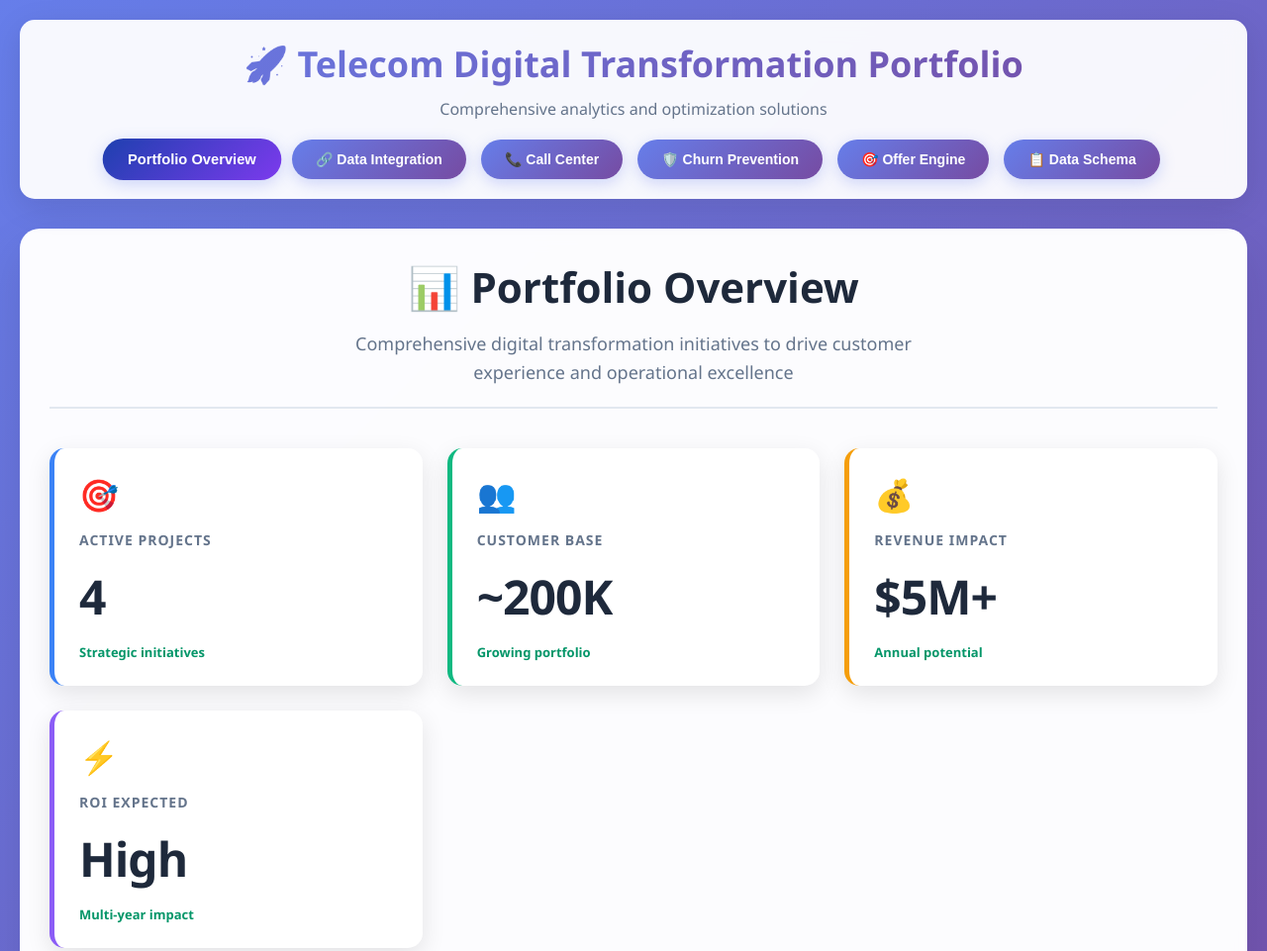
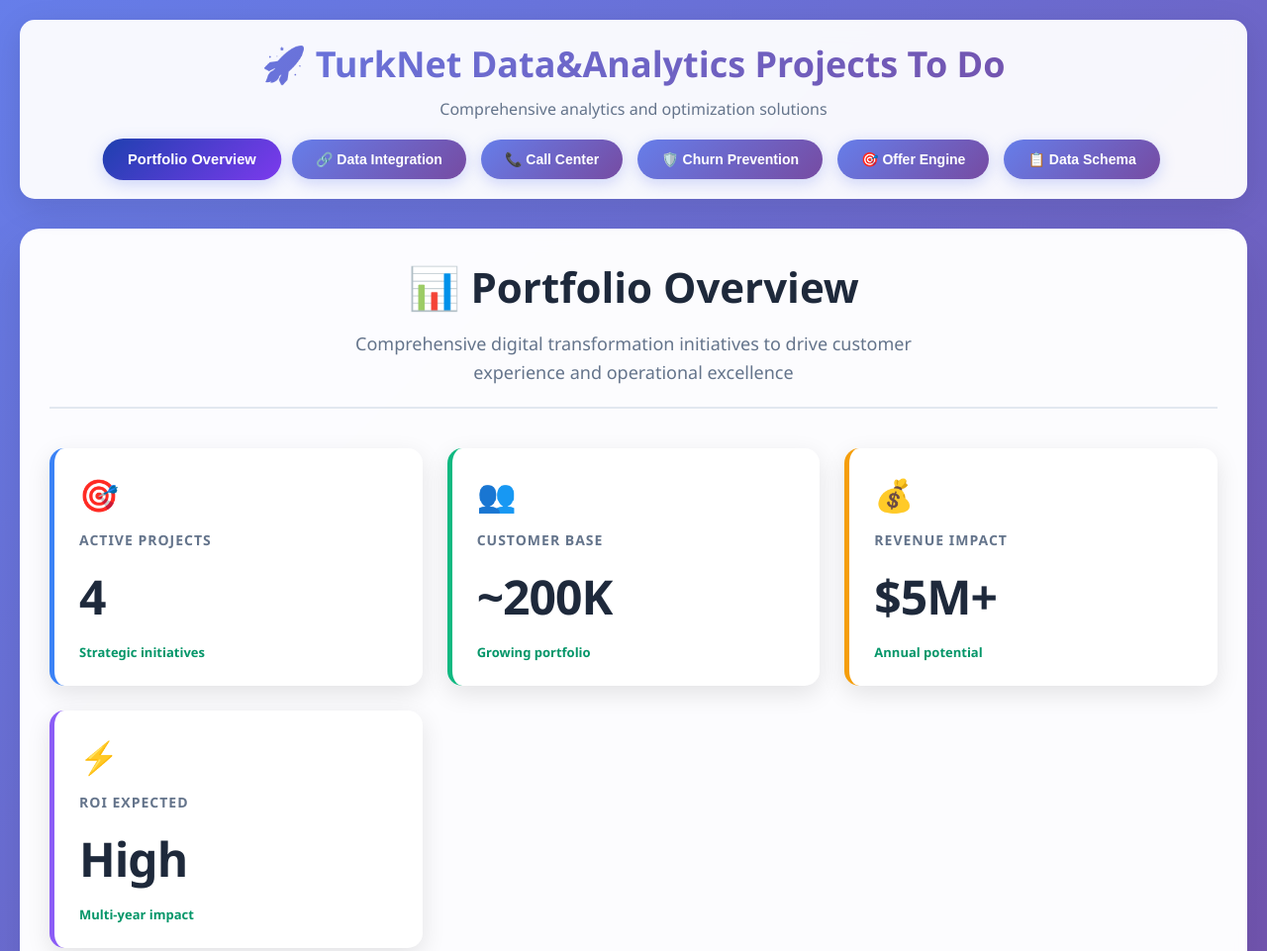
Before and after one commit to anilcogalan-analyticahouse/telecom-dashboard, a plain HTML site: page index.html in a window 1280 px wide. Shown: the top 961 px of the page at 99% size. Drawn offline with Linux system fonts and the light colour scheme.

Commit message:
Update index.html

```diff
--- a/index.html
+++ b/index.html
@@ -595,7 +595,7 @@
         <!-- Navigation -->
         <nav class="nav-bar">
             <div class="nav-title">
-                <h1>🚀 Telecom Digital Transformation Portfolio</h1>
+                <h1>🚀 TurkNet Data&Analytics Projects To Do</h1>
                 <p>Comprehensive analytics and optimization solutions</p>
             </div>
             <div class="nav-buttons">
```
